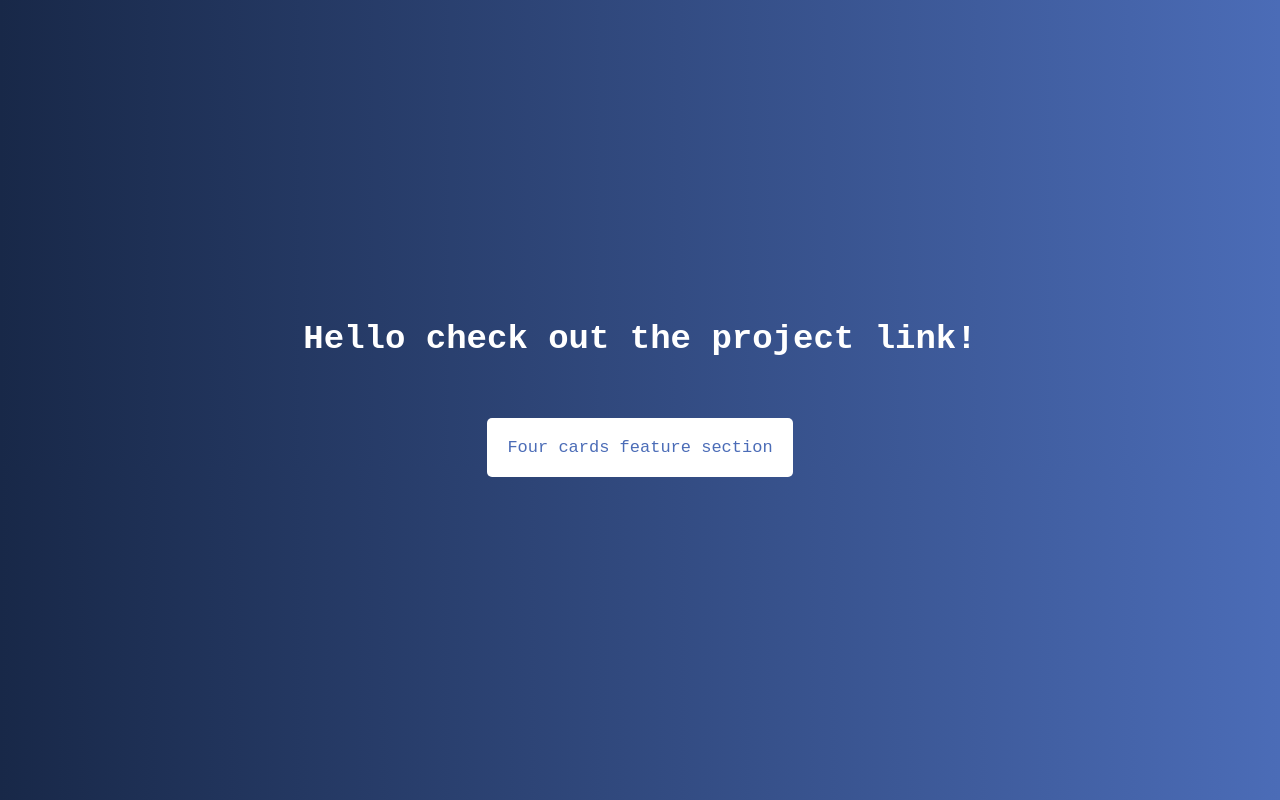
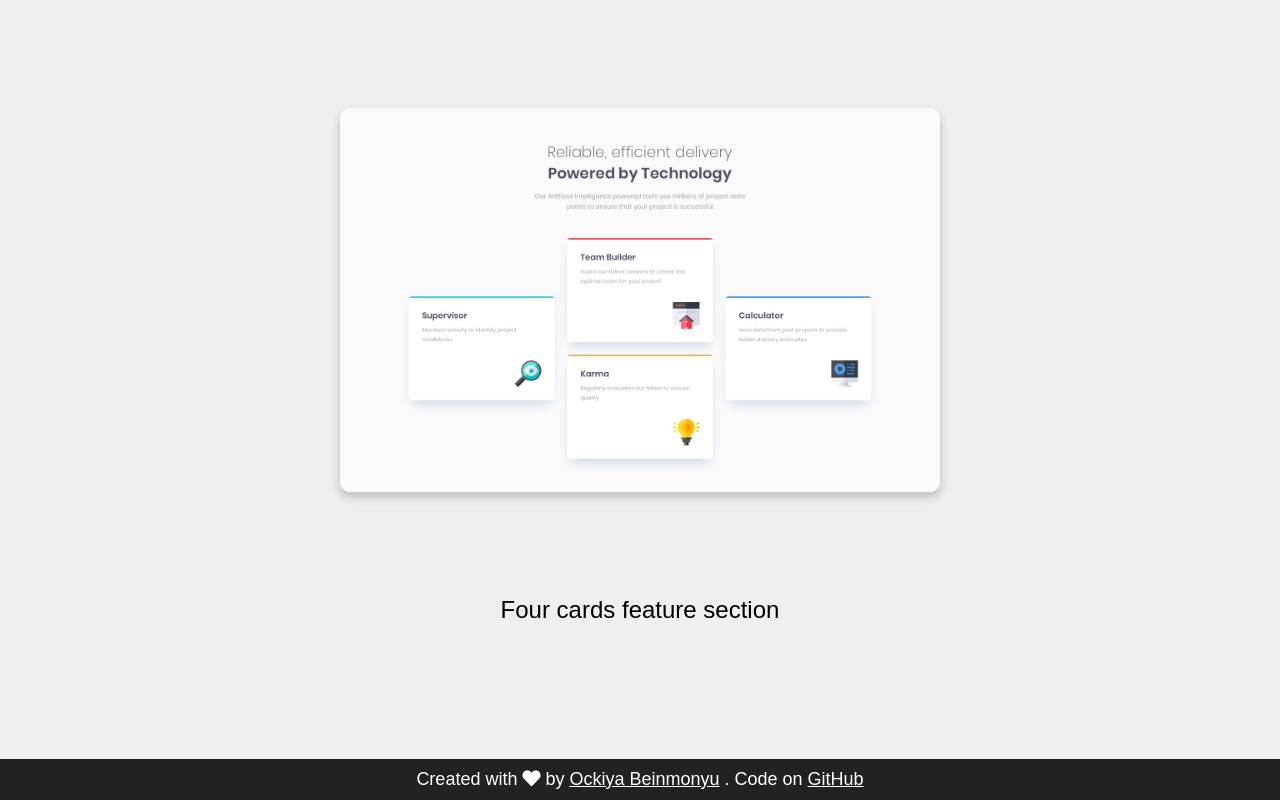
Before and after one commit to annonBytes/Four-card-feature-section, a plain HTML site: page index.html in a window 1280 px wide. Drawn offline with Linux system fonts and the light colour scheme.

Commit message:
adding some styling to landing

```diff
--- a/index.html
+++ b/index.html
@@ -5,11 +5,32 @@
     <meta name="viewport" content="width=device-width, initial-scale=1.0" />
     <title>Four Cards Feature Site Project</title>
     <link rel="stylesheet" href="style.css" />
+    <link
+      rel="stylesheet"
+      href="https://cdnjs.cloudflare.com/ajax/libs/font-awesome/5.12.1/css/all.min.css"
+    />
   </head>
   <body>
-    <h1>Hello check out the project link!</h1>
-    <a href="/four-card-feature-section-master/index.html"
-      >Four cards feature section</a
-    >
+    <div class="container">
+      <a href="/four-card-feature-section-master/index.html">
+        <img
+          src="./four-card-feature-section-master/design/desktop-design.jpg"
+          alt=""
+        />
+      </a>
+    </div>
+
+    <p class="feature">Four cards feature section</p>
+
+    <footer>
+      Created with
+      <i class="fas fa-heart"></i>
+      by
+      <a href="https://florin-pop.com">Ockiya Beinmonyu</a>
+      . Code on
+      <a href="https://github.com/annonBytes/Four-card-feature-section">
+        GitHub
+      </a>
+    </footer>
   </body>
 </html>
--- a/style.css
+++ b/style.css
@@ -3,34 +3,47 @@
 }
 
 body {
-  font-family: monospace;
-  font-size: 17px;
-  text-align: center;
-  margin-top: 25%;
-  background: #4b6cb7; /* fallback for old browsers */
-  background: -webkit-linear-gradient(
-    to right,
-    #182848,
-    #4b6cb7
-  ); /* Chrome 10-25, Safari 5.1-6 */
-  background: linear-gradient(
-    to right,
-    #182848,
-    #4b6cb7
-  ); /* W3C, IE 10+/ Edge, Firefox 16+, Chrome 26+, Opera 12+, Safari 7+ */
+  font-family: "Poppins", sans-serif;
+  background: #efefef;
 }
 
-h1 {
-  color: #fff;
-  font-weight: 600;
-  margin-bottom: 80px;
+.container {
+  display: flex;
+  align-items: center;
+  justify-content: center;
 }
 
-a {
-  color: #4b6cb7;
-  text-decoration: none;
-  font-weight: 200;
-  border-radius: 5px;
-  padding: 20px;
-  background-color: white;
+img {
+  width: 600px;
+  margin: 100px 20px;
+  border-radius: 10px;
+  box-shadow: 0 5px 10px 0.5px rgba(0, 0, 0, 0.2);
 }
+
+.feature {
+  text-align: center;
+  color: #000;
+  font-size: 24px;
+  margin: auto;
+}
+
+footer {
+  background-color: #222;
+  color: #fff;
+  font-size: 18px;
+  position: fixed;
+  bottom: 0;
+  left: 0;
+  padding: 10px;
+  width: 100%;
+  text-align: center;
+}
+
+footer a {
+  color: #fff;
+}
+
+a:hover img {
+  transform: scale(1.05);
+  transition: transform 0.3s ease;
+}
```
